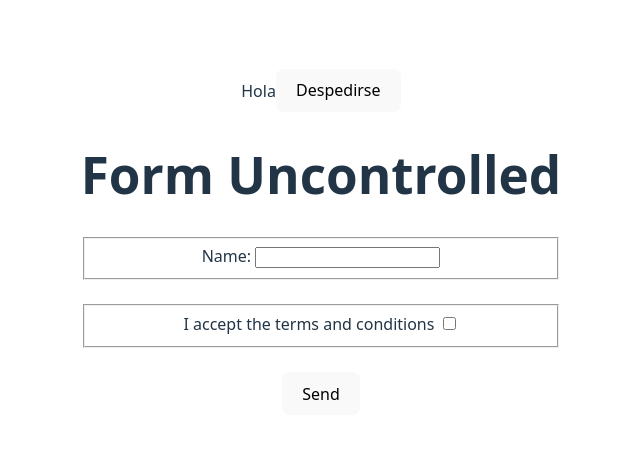
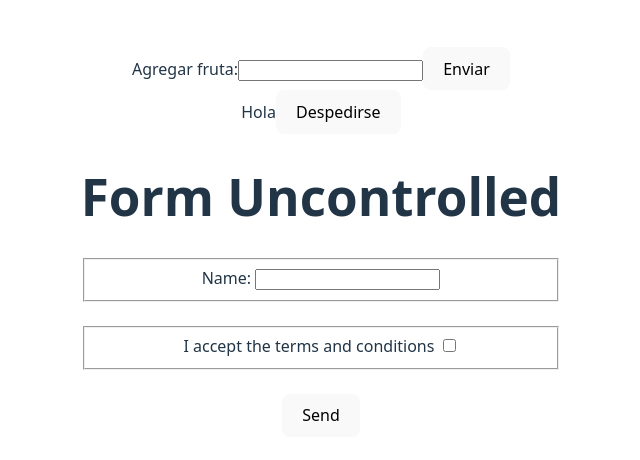
Before and after one commit to bryanribero/react-febrero, a React (Vite) app: page / in a window 1280 px wide. Shown: the part 158-618 px from the top of the page, without its empty margins (319-959 px from the left). Built offline with nearby package versions, Linux system fonts and the light colour scheme.

Commit message:
Practicando el tratar de mejor manera las listas

```diff
--- a/src/App.jsx
+++ b/src/App.jsx
@@ -16,6 +16,7 @@ import FormControlled from './component/FormControlled.jsx'
 import FormUncontrolled from './component/FormUncontrolled.jsx'
 import SaludoProvide from './context/SaludoProvide.jsx'
 import Saludo from './component/Saludo.jsx'
+import Keys from './component/Keys.jsx'
 
 function App() {
   return (
@@ -23,6 +24,7 @@ function App() {
       <ThemeProvider>
         <UserProvider>
           <SaludoProvide>
+            <Keys />
             <Saludo />
             <FormUncontrolled />
             {/* <FormControlled /> */}
--- /dev/null
+++ b/src/component/Keys.jsx
@@ -0,0 +1,51 @@
+import { useState } from 'react'
+
+export default function Keys() {
+  const [fruta, setFruta] = useState([])
+  const [nextId, setNextId] = useState(0)
+  const [input, setInput] = useState('')
+
+  const agregarFruta = (e) => {
+    e.preventDefault()
+
+    setFruta((prev) => [
+      ...prev,
+      {
+        id: nextId,
+        nombre: input,
+      },
+    ])
+
+    setNextId((prev) => prev + 1)
+    setInput('')
+  }
+
+  const eliminarFruta = (id) => {
+    setFruta(fruta.filter((e) => e.id !== id))
+  }
+
+  return (
+    <div>
+      <form onSubmit={agregarFruta}>
+        <label htmlFor="fruta">
+          Agregar fruta:
+          <input
+            type="text"
+            id="fruta"
+            name="fruta"
+            value={input}
+            onChange={(e) => setInput(e.target.value)}
+          />
+        </label>
+
+        <button>Enviar</button>
+      </form>
+      {fruta.map((e) => (
+        <div>
+          <p key={e.id}>{e.nombre}</p>
+          <button onClick={() => eliminarFruta(e.id)}>x</button>
+        </div>
+      ))}
+    </div>
+  )
+}
```
